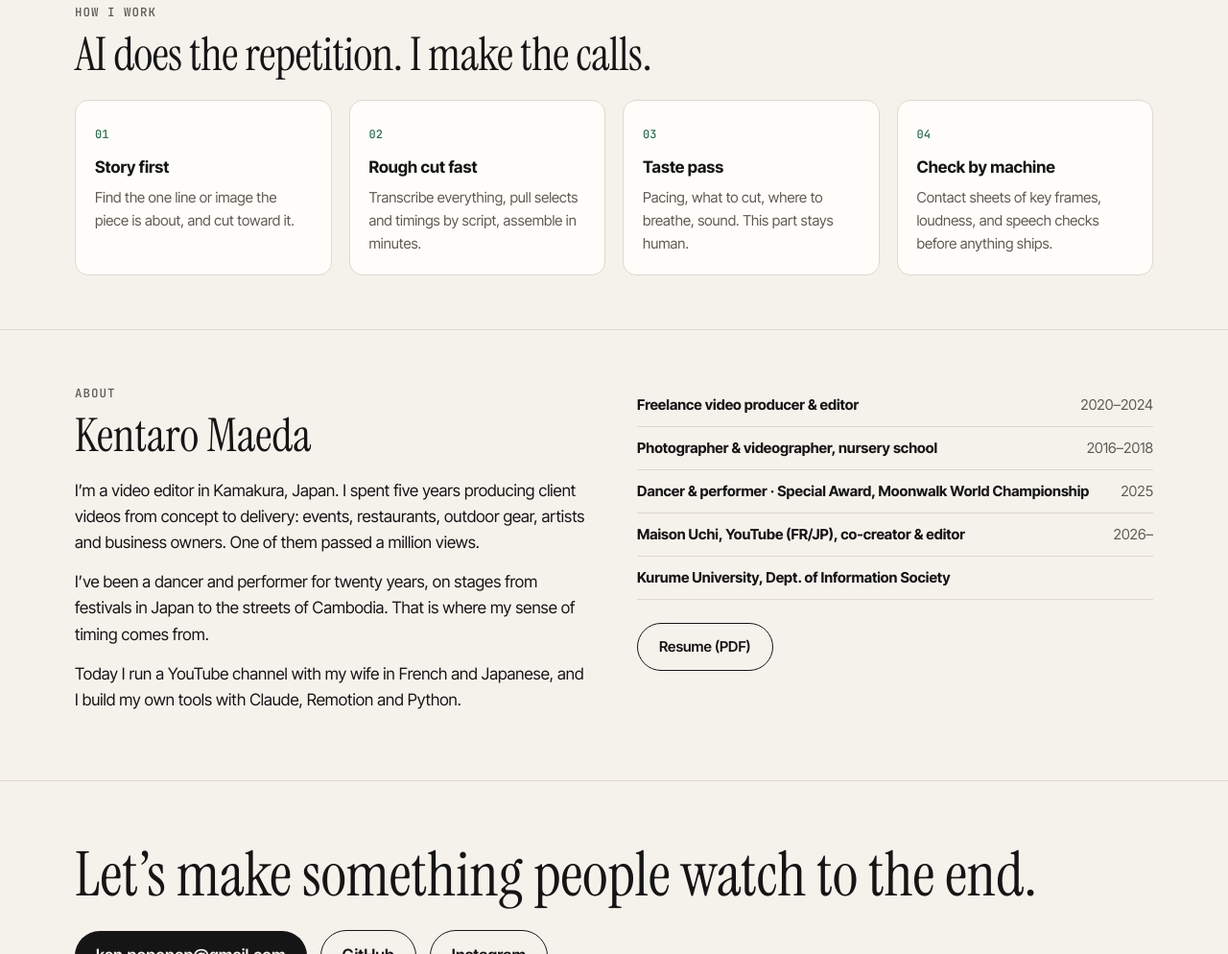
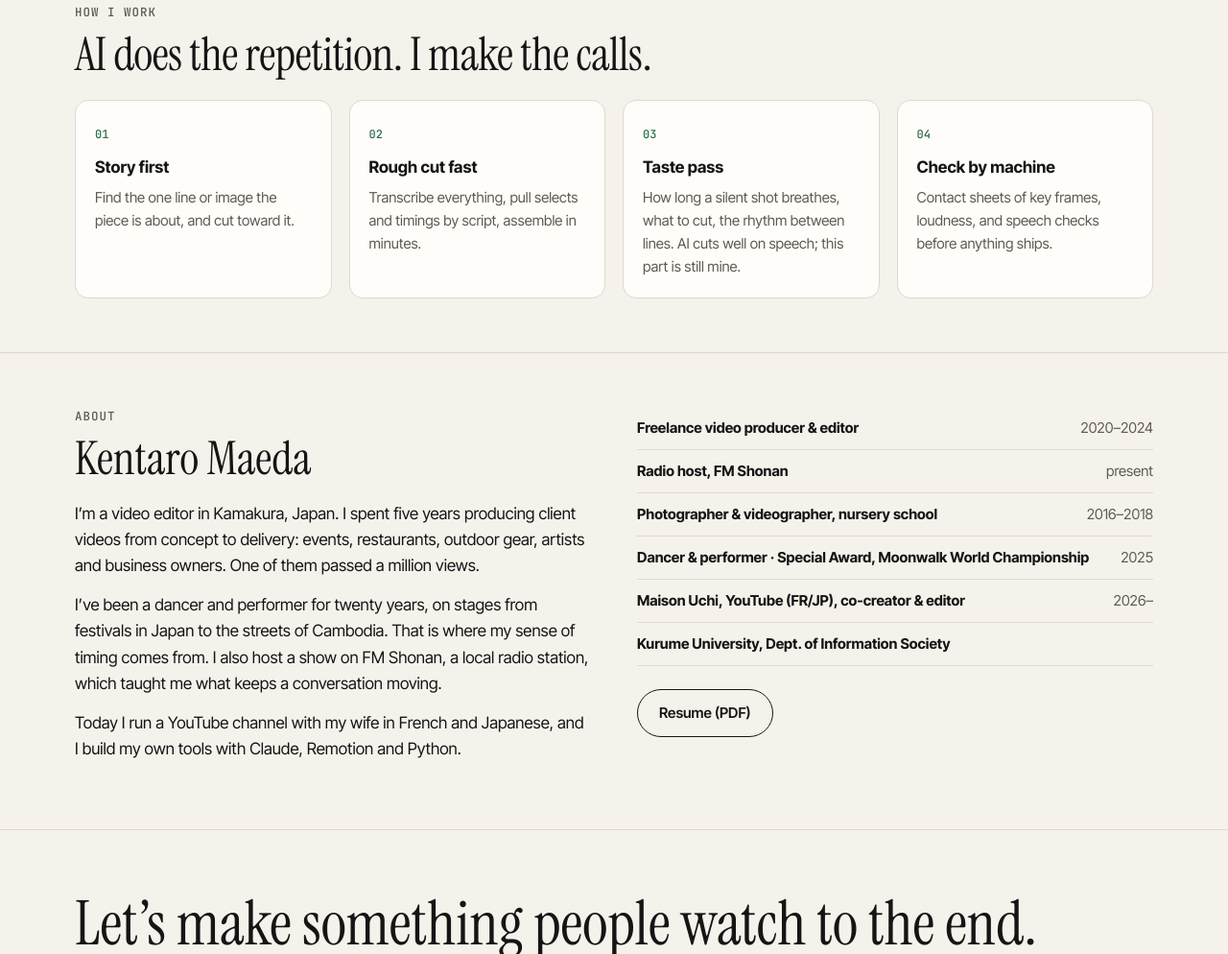
Before and after one commit to Maeken313/Maeken313.github.io, a plain HTML site: page index.html in a window 1280 px wide. Shown: the part 3703-4697 px from the top of the page at 96% size. Drawn offline with Linux system fonts and the light colour scheme.

Commit message:
Add FM Shonan radio host; clarify where the human calls are
Co-Authored-By: Claude Opus 5.5 <noreply@anthropic.com>
Claude-Session: https://claude.ai/code/session_01VJpRaK37fxfhqvdgfyajg5

```diff
--- a/index.html
+++ b/index.html
@@ -173,7 +173,7 @@
     <div class="steps">
       <div><h3>Story first</h3><p>Find the one line or image the piece is about, and cut toward it.</p></div>
       <div><h3>Rough cut fast</h3><p>Transcribe everything, pull selects and timings by script, assemble in minutes.</p></div>
-      <div><h3>Taste pass</h3><p>Pacing, what to cut, where to breathe, sound. This part stays human.</p></div>
+      <div><h3>Taste pass</h3><p>How long a silent shot breathes, what to cut, the rhythm between lines. AI cuts well on speech; this part is still mine.</p></div>
       <div><h3>Check by machine</h3><p>Contact sheets of key frames, loudness, and speech checks before anything ships.</p></div>
     </div>
   </div></section>
@@ -183,11 +183,12 @@
       <div class="mono">About</div>
       <h2 style="font:400 clamp(32px,4vw,48px)/1.08 'Instrument Serif',serif;margin:8px 0 18px">Kentaro Maeda</h2>
       <p>I’m a video editor in Kamakura, Japan. I spent five years producing client videos from concept to delivery: events, restaurants, outdoor gear, artists and business owners. One of them passed a million views.</p>
-      <p>I’ve been a dancer and performer for twenty years, on stages from festivals in Japan to the streets of Cambodia. That is where my sense of timing comes from.</p>
+      <p>I’ve been a dancer and performer for twenty years, on stages from festivals in Japan to the streets of Cambodia. That is where my sense of timing comes from. I also host a show on FM Shonan, a local radio station, which taught me what keeps a conversation moving.</p>
       <p>Today I run a YouTube channel with my wife in French and Japanese, and I build my own tools with Claude, Remotion and Python.</p>
     </div>
     <div class="xp">
       <div><b>Freelance video producer &amp; editor</b><span>2020–2024</span></div>
+      <div><b>Radio host, FM Shonan</b><span>present</span></div>
       <div><b>Photographer &amp; videographer, nursery school</b><span>2016–2018</span></div>
       <div><b>Dancer &amp; performer · Special Award, Moonwalk World Championship</b><span>2025</span></div>
       <div><b>Maison Uchi, YouTube (FR/JP), co-creator &amp; editor</b><span>2026–</span></div>
```
Also changed, not shown: 1 other file.
